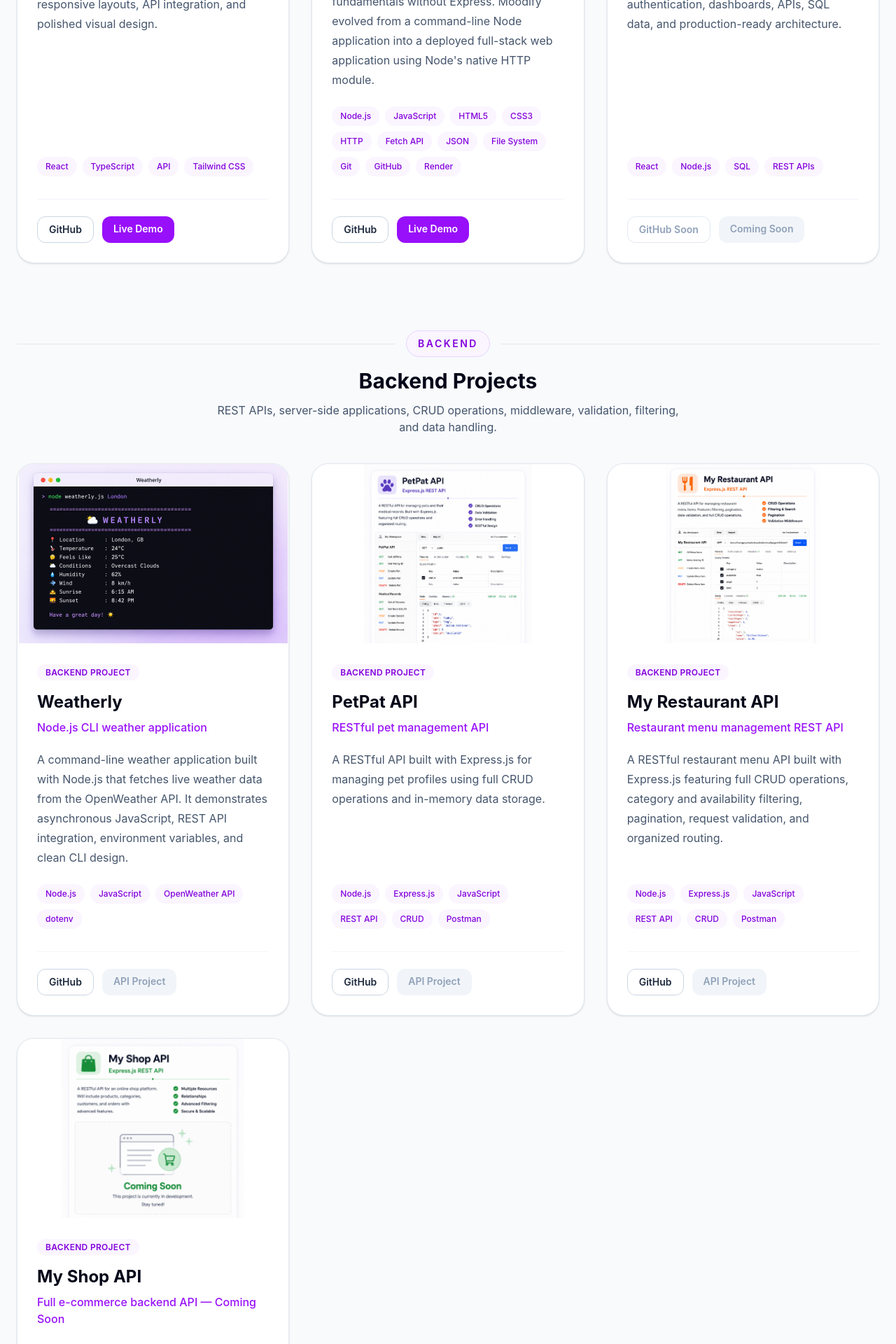
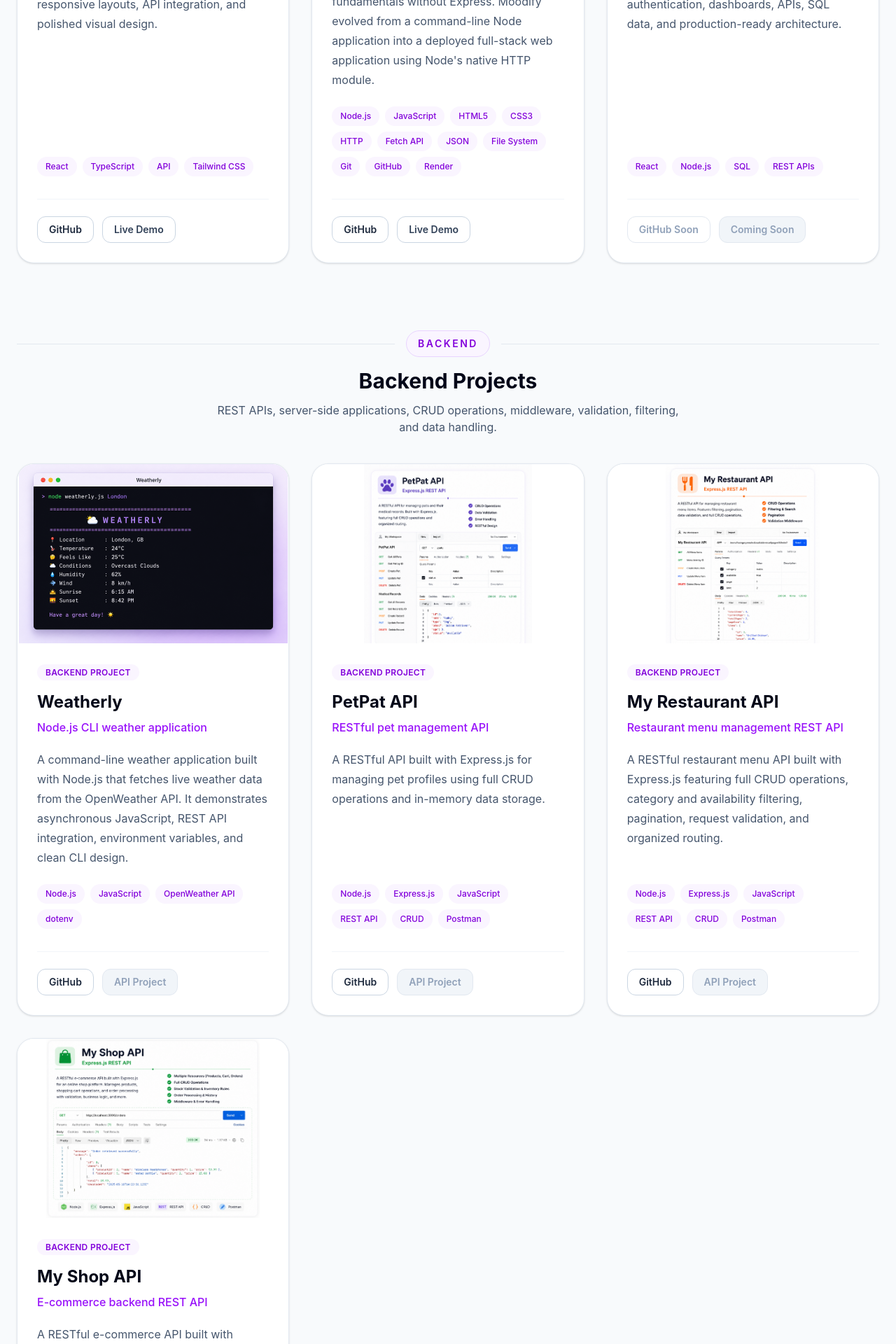
Before and after one commit to beckysoftwareeng2026/Becky-E-Portfolio, a React (Vite) app: page / in a window 1280 px wide. Shown: the part 3693-5613 px from the top of the page at 70% size. Built offline with nearby package versions, Linux system fonts and the light colour scheme.

Commit message:
Add completed My Shop API project

```diff
--- a/src/components/ProjectCard.tsx
+++ b/src/components/ProjectCard.tsx
@@ -13,7 +13,7 @@ function ProjectCard({
   const hasGithub = project.github.trim().length > 0;
 
   const isCustomKin = project.title === "CustomKin";
-  const isComingSoon = project.title === "My Shop API";
+
 
   const primaryLink = hasDemo
     ? project.demo
@@ -149,15 +149,13 @@ function ProjectCard({
     href={project.demo}
     target="_blank"
     rel="noreferrer"
-              className="rounded-xl bg-purple-600 px-4 py-2 text-sm font-semibold text-white transition hover:bg-purple-700"
+    className="rounded-xl border border-slate-300 bg-white px-4 py-2 text-sm font-semibold text-slate-700 transition hover:border-purple-500 hover:text-purple-600"
   >
     Live Demo
   </a>
 ) : (
-            <span className="cursor-not-allowed rounded-xl bg-slate-100 px-4 py-2 text-sm font-semibold text-slate-400">
-              {isComingSoon || isCustomKin
-                ? "Coming Soon"
-                : "API Project"}
+  <span className="cursor-not-allowed rounded-xl border border-slate-200 bg-slate-100 px-4 py-2 text-sm font-semibold text-slate-400">
+    {project.category === "backend" ? "API Project" : "Coming Soon"}
   </span>
 )}
         </div>
--- a/src/data/projects.ts
+++ b/src/data/projects.ts
@@ -202,29 +202,33 @@ export const projects: Project[] = [
  {
   id: 7,
   title: "My Shop API",
-    subtitle: "Full e-commerce backend API — Coming Soon",
+  subtitle: "E-commerce backend REST API",
   description:
-      "An e-commerce backend currently in development that will manage products, shopping carts, stock levels, and customer orders across multiple Express resources.",
+    "A RESTful e-commerce API built with Express.js for managing products, shopping cart operations, order processing, stock validation, middleware, and error handling.",
   challenge:
-      "Build a production-style backend with multiple related resources, shared application state, inventory validation, cart calculations, and order processing.",
+    "Build a complete multi-resource backend that connects products, cart management, and order processing while enforcing inventory rules and clean API behavior.",
   solution:
-      "Planned as a modular Express.js API with dedicated product, cart, and order routers, reusable middleware, business logic, and a structure ready for future database integration.",
+    "Created a modular Express API using controllers, routes, middleware, and shared data modules. Added product CRUD, cart totals and stock validation, checkout logic, reusable validation middleware, and global error handling.",
   learned: [
-      "Multiple Express routers",
-      "Shared application state",
-      "Inventory and stock validation",
-      "Shopping cart calculations",
-      "Order processing",
-      "Global error middleware",
+    "RESTful API Design",
+    "Express Middleware",
+    "Controller Architecture",
+    "Business Logic",
+    "Shopping Cart Management",
+    "Order Processing",
+    "Input Validation",
+    "Error Handling",
+    "Postman Testing"
   ],
   technologies: [
     "Node.js",
     "Express.js",
     "JavaScript",
     "REST API",
-      "Postman",
+    "CRUD",
+    "Postman"
   ],
-    github: "",
+  github: "https://github.com/beckysoftwareeng2026/my-shop-api",
   demo: "",
   image: "/images/my-shop-api.png",
   featured: false,
```
Also changed, not shown: public/images/my-shop-api.png. Lines whose indentation alone changed are shown as unchanged.
